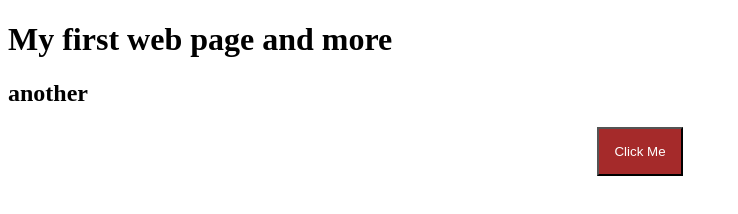
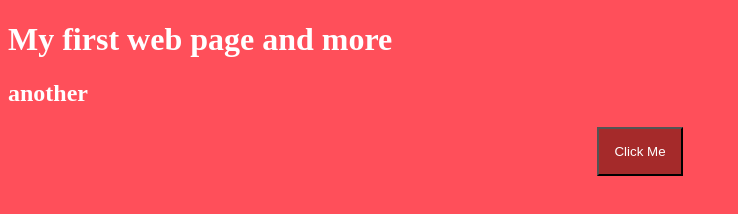
Before and after one commit to peatsham/hello-world, a plain HTML site: page index.html in a window 1280 px wide. Both pictures are taken after a click on the button "Click Me". Shown: the whole page, without its empty margins (0-738 px from the left). Drawn offline with Linux system fonts and the light colour scheme.

Commit message:
commiting file

```diff
--- a/index.html
+++ b/index.html
@@ -10,7 +10,14 @@
 </h1>
 <h2>another</h2>
 <center>
-<Button style="background-color: brown; padding: 15px; color: white;">Click Me</Button>
+<Button id="colorChange" style="background-color: brown; padding: 15px; color: white;">Click Me</Button>
+
 </center>
 </body>
+<script>
+    document.getElementById("colorChange").addEventListener('click',function(){
+        document.body.style.backgroundColor = "#FF4F5A"
+        document.body.style.color = 'white'
+    })
+</script>
 </html>
```
